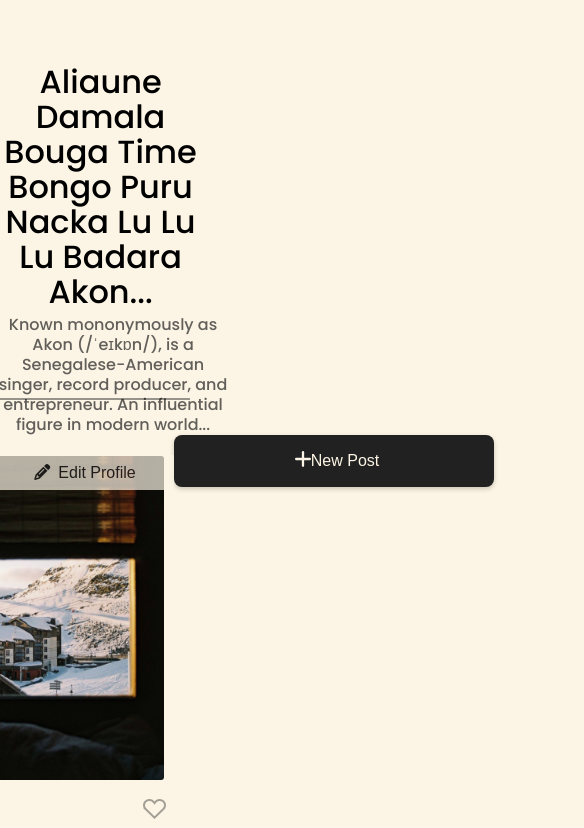
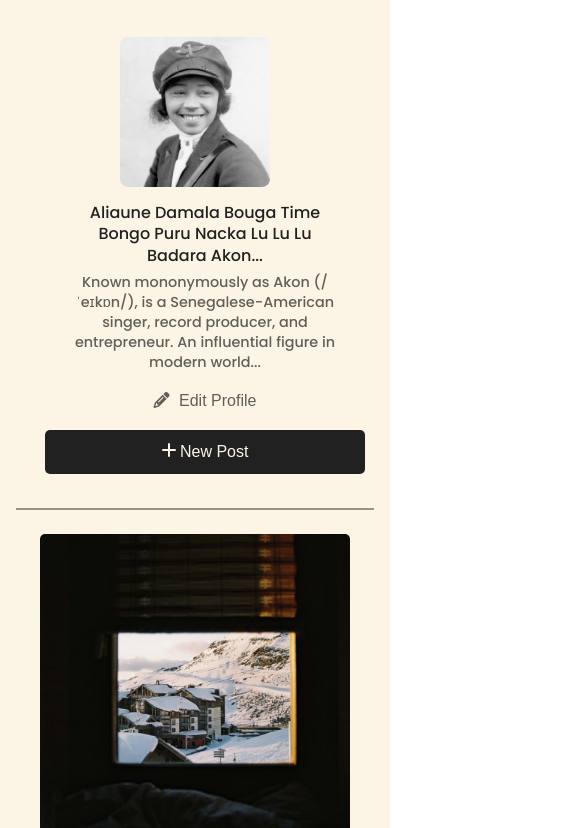
Before and after one commit to OlatomiwaOB/circle-03-instaspotsproject, a website built with Vite: page index.html in a window 390 px wide. Shown: the part 55-883 px from the top of the page, 584 px wide, since content can reach past the window. Built offline with nearby package versions, Linux system fonts and the light colour scheme.

Commit message:
fix:Desktop/Tablet/Mobile Responsiveness fixed

```diff
--- a/index.html
+++ b/index.html
@@ -1,6 +1,5 @@
 <!DOCTYPE html>
 <html lang="en">
-
     <head>
         <meta charset="UTF-8" />
         <meta name="viewport" content="width=device-width, initial-scale=1.0" />
@@ -19,16 +18,13 @@
                 </nav>
             </header>
 
-
             <article>
             <!-- Hero Content Section -->
                 <section class="flex_container">
-        <div class="hero-content">
                     <!-- Avatar Image Section -->
                     <div class="avatar-image">
                         <img src="./assets/images/avatar.png" alt="Avatar Image">
                     </div>
-
 
                     <!-- Hero Text Section -->
                     <div class="hero-text">
@@ -41,30 +37,25 @@
                         <div class="hero-actions">
                         <!-- Edit Profile Button Section -->
                             <button class="edit_profile">
-                <span>
-                  <i class="fa-solid fa-pencil"></i>
-                </span>
+                                <span><i class="fa-solid fa-pencil"></i></span>
                                 Edit Profile
                             </button>
                             <!-- New Post Button Section -->
                             <button class="hero-action-button">
-                <span>
-                  <img src="./assets/images/Group 26.svg" alt="New Post Icon">
-                </span>
+                                <span><img src="./assets/images/Group 26.svg" alt="New Post Icon"></span>
                                 New Post
                             </button>
                         </div>
                     </div>
-
-
-
-        </div>
                 </section>
 
-    <hr>
+            <!-- section break -->
+            <div class="empty-div"></div>
+
             <!-- Main Section -->
             <main>
                 <section class="cards">
+                    <!--First card-->
                     <div class="card">
                         <img src="./assets/images/pexels-kassandre-pedro-8639743 1-6.png" alt="image of a Val Thorens" />
                         <div class="card-text">
@@ -72,7 +63,7 @@
                             <img src="./assets/images/Union.svg" alt="love icon" />
                         </div>
                     </div>
-
+                    <!--Second card-->
                     <div class="card">
                         <img src="./assets/images/pexels-kassandre-pedro-8639743 1-1.png" alt="image of a restaurant" />
                         <div class="card-text">
@@ -80,7 +71,7 @@
                             <img src="./assets/images/Union.svg" alt="love icon" />
                         </div>
                     </div>
-
+                    <!--Third card-->
                     <div class="card">
                         <img src="./assets/images/pexels-kassandre-pedro-8639743 1-2.png" alt="image of outdoor cafe" />
                         <div class="card-text">
@@ -88,7 +79,7 @@
                             <img src="./assets/images/Union.svg" alt="love icon" />
                         </div>
                     </div>
-
+                    <!--Fourth card-->
                     <div class="card">
                         <img src="./assets/images/pexels-kassandre-pedro-8639743 1-3.png" alt="bridge in a forest" />
                         <div class="card-text">
@@ -96,9 +87,7 @@
                             <img src="./assets/images/Union.svg" alt="love icon" />
                         </div>
                     </div>
-        <!-- gallery -->
-
-
+                    <!--Fifth card-->
                     <div class="card">
                         <img src="./assets/images/pexels-kassandre-pedro-8639743 1-4.png" alt="image of a tunnel" />
                         <div class="card-text">
@@ -106,6 +95,7 @@
                             <img src="./assets/images/Union.svg" alt="love icon" />
                         </div>
                     </div>
+                    <!--Six card-->
                     <div class="card">
                         <img src="./assets/images/pexels-kassandre-pedro-8639743 1-5.png" alt="image of a mountain house" />
                         <div class="card-text">
@@ -115,16 +105,16 @@
                     </div>
                 </section>
             </main>
-    <hr>
+
+            <!-- section break -->
+            <div class="empty-div"></div>
             <!-- Footer Section -->
             <footer>
                 <p>2024 &#169; Spots</p>
             </footer>
+            </article>
         </div>
-  </article>
-
         <!-- no application of js now in the project. This is just created for future us, if there will be a need for it in the nearest future -->
         <script src="index.js"></script>
     </body>
-
 </html>
--- a/styles/index.css
+++ b/styles/index.css
@@ -29,13 +29,102 @@
     max-width: var(--maxWidth);
 }
 
+/*header styling*/
+.container .hero {
+    padding: .8rem 4rem;
+    display: flex;
+    justify-content: center;
+    align-items: center;
+    background-color: var(--primary-color);
+}
+
+article {
+    background-color: var(--background-color);
+    padding: 1.5rem;
+}
+
+.empty-div {
+    border: 1px solid black;
+    width: 100%;
+    color: var(--text-primary-color);
+    opacity: 0.4;
+    margin-top: 20px;
+
+}
+
+
+.logo {
+    display: flex;
+    align-items: center;
+    justify-content: center;
+}
+
+.flex_container {
+    display: flex;
+    align-items: center;
+    flex-direction: row;
+    width: 100%;
+    padding: 1.5rem;
+}
+
+.hero-text {
+    width: 100%;
+    display: flex;
+    flex-direction: column;
+    padding-left: 20px;
+}
+
+.text1 h1 {
+    font-size: 2rem;
+    font-weight: 500;
+    max-width: 35%;
+    line-height: 36px;
+}
+.text1 p {
+    font-weight: 500;
+    font-size: 1rem;
+    color: #212121b2;
+    line-height: 20px;
+    max-width: 40%;
+    padding-top: 10px;
+}
+.hero-actions {
+    display: flex;
+    justify-content: space-between;
+    align-items: center;
+}
+
+.edit_profile {
+    border: none;
+    background-color: transparent;
+    color: #212121b2;
+    cursor: pointer;
+}
+.edit_profile span {
+    margin-inline-end: 5px;
+}
+
+.hero-action-button {
+background-color: #212121;
+    color: white;
+    border: none;
+    padding: 13px 16px;
+    border-radius: 5px;
+    font-size: 0.9rem;
+    cursor: pointer;
+    transition: opacity ease-in-out 0.5s;
+}
+
+.hero-action-button:hover {
+    background-color: #212121;
+    opacity: 0.7;
+}
+
 /* Desktop View Styling */
 main {
     width: 100%;
 }
-  section{
-    margin-top:30px ;
-  }
+
 main section {
     width: 100%;
     display: grid;
@@ -45,12 +134,10 @@
     padding: 1.5rem;
 }
 
-
 main section img:first-child {
     width: 100%;
     border-radius: 5px;
 }
-
 main section .card-text {
     margin-block-start: 10px;
     width: 100%;
@@ -62,17 +149,17 @@
     color: rgb(165, 165, 165);
     font-weight: 100;
 }
-
 main section .card-text p {
     font-weight: 400;
 }
 
 footer {
-    margin-block: 15px;
+    padding: 15px;
     display: flex;
     align-items: center;
     justify-content: center;
 }
+
 footer p {
     color: var(--text-primary-color);
     opacity: 0.7;
@@ -81,87 +168,8 @@
     line-height: 1.28rem;
 }
 
-
-/*header styling*/
-header {
-  padding: .8rem 4rem;
-}
-article {
-  background-color: var(--background-color);
-  padding: 0 4rem;
-
-}
-hr{
-  margin: 1rem 0;
-}
-
-.logo {
-  display: flex;
-  align-items: center;
-  justify-content: center;
-}
-
-.hero-content {
-  display: flex;
-  align-items: center;
-  flex-direction: row;
-  padding-top: 2rem;
-  padding-bottom: .8rem;
-  width: 100%;
-
- }
-
-
-.hero-text {
-  width: 100%;
-  display: flex;
-  flex-direction: column;
-  padding-left: 20px;
-}
-
-.text1 h1 {
-  font-size: 2rem;
-  font-weight: 500;
-  width: 42%;
-  line-height: 35px;
-}
-.text1 p {
-  font-weight: 500;
-  font-size: 1rem;
-  color: #212121b2;
-  line-height: 18px;
-  width: 47%;
-  padding-top: 10px;
-}
-.hero-actions {
-  display: flex;
-  justify-content: space-between;
-}
-.hero-action-button {
-  right: 20px;
-  top: 20px;
-  background-color: #212121;
-  color: white;
-  border: none;
-  padding: 13px 16px;
-  border-radius: 5px;
-  font-size: 0.9rem;
-  cursor: pointer;
-  font-weight: bold;
-  box-shadow: 0 2px 5px rgba(0, 0, 0, 0.2);
-}
-
-.edit_profile {
-  border: none;
-  background-color: var(--background-color);
-  color: #212121;
-}
-.edit_profile span {
-  font-weight: 100;
-}
-
-/* Mobile View Styling */
-@media  (max-width: 480px) {
+/* Tablet or Pad Styling */
+@media (max-width: 1028px) {
     .container {
         display: flex;
         align-items: center;
@@ -175,137 +183,130 @@
         width: 100%;
         background-color: var(--primary-color);
         padding-block: 20px;
-    height: 49px;
+        /* height: 49px; */
         display: flex;
         align-items: center;
         justify-content: center;
     }
-  .flex_container {
-    height: 366px;
-    margin: 18px;
+
+    article {
         display: flex;
         flex-direction: column;
+        justify-content: center;
+        align-items: center;
+        /* gap: 4rem; */
+        width: 100%;
+        padding: 1rem;
+    }
+
+    .flex_container {
+        width: 100%;
+        display: grid;
+        grid-template-columns: 200px 1fr;
         align-items: center;
         justify-content: space-between;
         gap: 8px;
     }
-  .hero-content {
-    text-align: center;
-  }
+
     .avatar-image > img {
         border-radius: 8px;
-    width: 100px;
-    height: 100px;
+        width: 100%;
+        /* height: 100px; */
     }
-  .hero-text {
-    padding: 8px;
-    margin-top: 12px;
-    font-weight: 500;
-    height: 130px;
+
+    .hero-text .text1 {
+        display: flex;
+        justify-content: center;
+        align-items: center;
+        flex-direction: column;
+        width: 100%;
+        text-align: start;
     }
-  .hero-text p {
-    text-align: center;
-    font-size: 20px;
+
+    .hero-text .text1 h1{
+        max-width: 100%;
+        width: 100%;
+        text-align: inherit;
+        font-size: 1.2rem;
         line-height: 1.35rem;
-    color: var(--text-primary-color);
     }
-  .hero-text p:nth-child(2) {
-    font-size: 16px;
-    line-height: 1.25rem;
-    color: #212121;
-    opacity: 0.7;
-    padding-top: 6px;
+
+    .hero-text .text1 p {
+        font-size: 1rem;
+        max-width: 100%;
     }
+
+    .hero-actions {
+        display: flex;
+        justify-content: space-between;
+        align-items: flex-start;
+        flex-direction: column;
+    }
+
     /* Edit Profile Button  */
     .edit_profile {
-    width: 178px;
-    height: 35px;
-    border: none;
-    background-color: var(--background-color);
-    color: var(--text-primary-color);
-    opacity: 0.7;
-    display: flex;
-    align-items: center;
-    justify-content: center;
-    margin: 20px auto;
-    gap: 8px;
-    font-size: 16px;
+        margin-block: 20px;
+        font-size: 1.2rem;
         font-weight: 500;
     }
-  .edit_profile:hover {
-    opacity: unset;
-  }
-  .edit_profile img {
-    width: 24px;
-  }
+
+
     .hero-action-button {
         background-color: var(--text-primary-color);
-    width: var(--mobileMaxWidth);
-    height: 52px;
+        /* width: var(--mobileMaxWidth); */
         color: var(--button-text-color);
-    border-radius: 8px;
         font-weight: 500;
-    font-size: 16px;
-    display: flex;
-    align-items: center;
-    justify-content: center;
+        font-size: 1.2rem;
         border: none;
         margin-bottom: -10px;
     }
-  .hero-action-button:hover {
-    transition: opacity ease-in 0.5s;
-    opacity: 0.7;
+
+    .empty-div {
+        width: 100% ;
     }
-  .hero-action-button span {
-    padding-left: 6px;
-  }
-  .hero-action-button img {
-    width: 16px;
-  }
-  hr {
-    border: 1px solid black;
-    width: var(--mobileMaxWidth);
-    color: var(--text-primary-color);
-    opacity: 0.4;
-    margin-top: 20px;
-  }
+
     /* Main Section styles */
     main {
-    margin-top: 25px;
-    min-height: 100vh;
+        width: 100%;
     }
+
     .cards {
-    display: flex;
-    flex-direction: column;
+        display: grid;
+        grid-template-columns: 1fr 1fr;
         align-items: center;
+        justify-content: center;
         gap: 20px;
-    width: var(--mobileMaxWidth);
+        width: 100%;
     }
+
     .card > img {
-    width: var(--mobileMaxWidth);
-    padding: 2px;
-    height: 328px;
+        width: 100%;
         border-radius: 8px;
         object-fit: cover;
     }
+
     .card-text {
         display: flex;
         align-items: center;
         justify-content: space-between;
     }
+
     .card-text p {
         color: var(--text-primary-color);
         font-weight: 500;
         font-size: 16px;
         line-height: 1.25rem;
     }
+
     .card-text img {
         color: var(--text-primary-color);
         opacity: 0.4;
     }
+
     .card-text img:hover {
         opacity: unset;
     }
+
     /* Footer Section */
     footer {
         height: 100px;
@@ -313,6 +314,7 @@
         align-items: center;
         justify-content: center;
     }
+
     footer p {
         color: var(--text-primary-color);
         opacity: 0.7;
@@ -320,4 +322,179 @@
         font-size: 16px;
         line-height: 1.25rem;
     }
+
 }
+
+
+/* Mobile View Styling */
+@media (max-width: 480px) {
+    .container {
+        display: flex;
+        align-items: center;
+        justify-content: center;
+        flex-direction: column;
+        width: 100%;
+        min-height: 100vh;
+    }
+    /* Hero Section styles  */
+    .hero {
+        width: 100%;
+        background-color: var(--primary-color);
+        padding-block: 20px;
+        /* height: 49px; */
+        display: flex;
+        align-items: center;
+        justify-content: center;
+    }
+
+    article {
+        display: flex;
+        flex-direction: column;
+        justify-content: center;
+        align-items: center;
+        /* gap: 4rem; */
+        width: 100%;
+        padding: 1rem;
+    }
+
+    .flex_container {
+        width: 100%;
+        /* height: 366px; */
+        /* margin: 18px; */
+        display: flex;
+        flex-direction: column;
+        align-items: center;
+        justify-content: space-between;
+        gap: 8px;
+    }
+
+    .avatar-image > img {
+        border-radius: 8px;
+        width: 150px;
+        height: 150px;
+    }
+
+    .hero-text .text1 {
+        display: flex;
+        justify-content: center;
+        align-items: center;
+        flex-direction: column;
+        width: 100%;
+        text-align: center;
+    }
+
+    .hero-text .text1 h1{
+        max-width: 80%;
+        width: 100%;
+        text-align: center;
+        font-size: 1rem;
+        line-height: 1.35rem;
+        color: var(--text-primary-color);
+    }
+
+    .hero-text .text1 p {
+        font-size: .9rem;
+        max-width: 100%;
+        line-height: 1.25rem;
+        color: #212121;
+        opacity: 0.7;
+        padding-top: 6px;
+    }
+
+    .hero-actions {
+        display: flex;
+        justify-content: space-between;
+        align-items: center;
+        flex-direction: column;
+    }
+
+    /* Edit Profile Button  */
+    .edit_profile {
+        border: none;
+        background-color: var(--background-color);
+        color: var(--text-primary-color);
+        opacity: 0.7;
+        margin: 20px auto;
+        font-size: 16px;
+        font-weight: 500;
+    }
+
+
+    .hero-action-button {
+        background-color: var(--text-primary-color);
+        width: var(--mobileMaxWidth);
+        color: var(--button-text-color);
+        font-weight: 500;
+        font-size: 16px;
+        border: none;
+        margin-bottom: -10px;
+    }
+
+    .empty-div {
+        border: 1px solid black;
+        color: var(--text-primary-color);
+        opacity: 0.4;
+        margin-top: 20px;
+    }
+
+
+    /* Main Section styles */
+    main {
+        width: 100%;
+    }
+
+    .cards {
+        display: flex;
+        flex-direction: column;
+        align-items: center;
+        justify-content: center;
+        gap: 20px;
+        width: 100%;
+        margin: 0 auto;
+    }
+
+    .card > img {
+        width: 100%;
+        border-radius: 8px;
+        object-fit: cover;
+    }
+
+    .card-text {
+        display: flex;
+        align-items: center;
+        justify-content: space-between;
+    }
+
+    .card-text p {
+        color: var(--text-primary-color);
+        font-weight: 500;
+        font-size: 16px;
+        line-height: 1.25rem;
+    }
+
+    .card-text img {
+        color: var(--text-primary-color);
+        opacity: 0.4;
+    }
+
+    .card-text img:hover {
+        opacity: unset;
+    }
+
+    /* Footer Section */
+    footer {
+        height: 100px;
+        display: flex;
+        align-items: center;
+        justify-content: center;
+    }
+
+    footer p {
+        color: var(--text-primary-color);
+        opacity: 0.7;
+        font-weight: 400;
+        font-size: 16px;
+        line-height: 1.25rem;
+    }
+
+}
```
Lines whose indentation alone changed are shown as unchanged.
